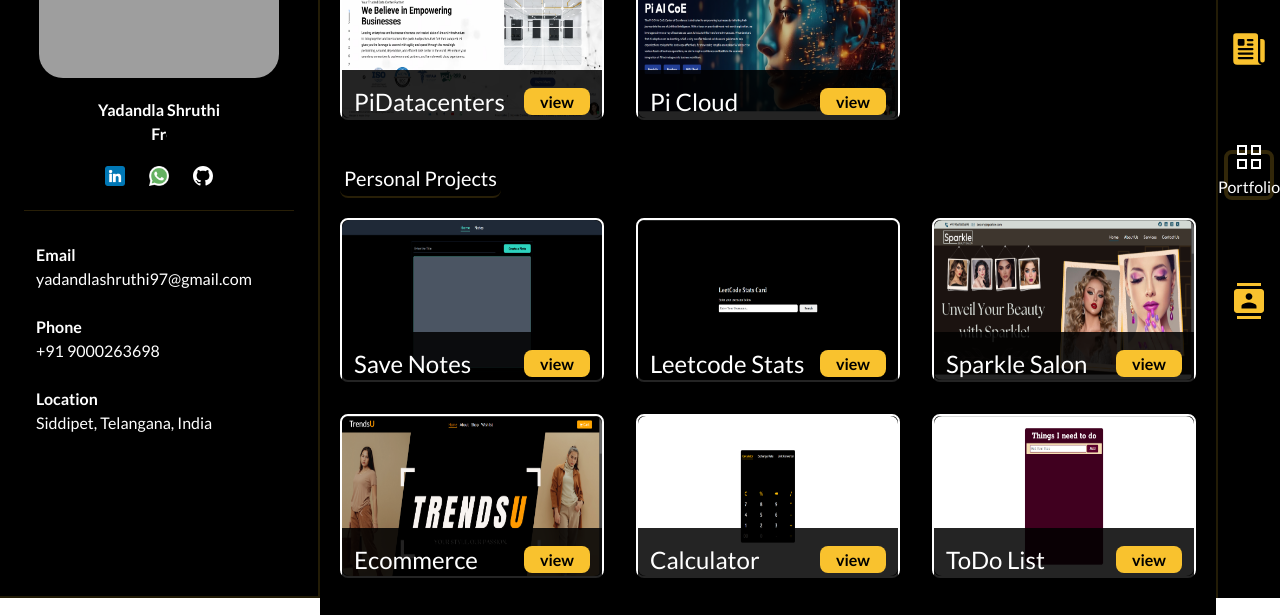
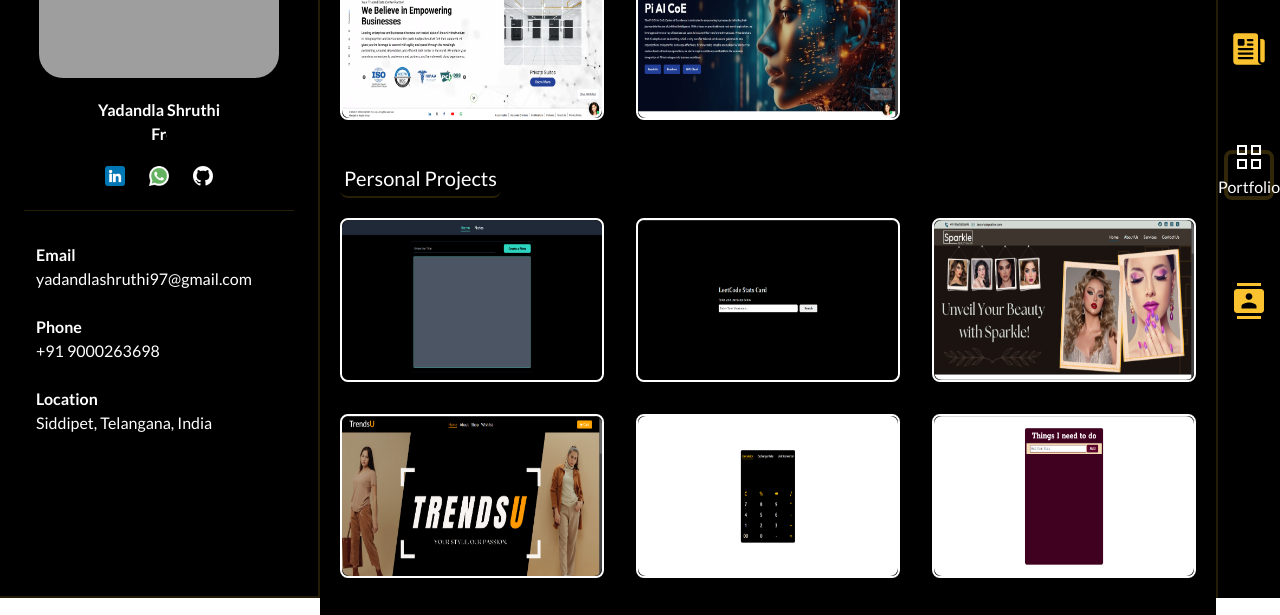
Before and after one commit to Yadandla/yadandla-shruthi, a React (Vite) app: page /portfolio in a window 1280 px wide. Shown: the part 202-817 px from the top of the page. Built offline with nearby package versions, Linux system fonts and the light colour scheme; grey boxes are pictures that could not be loaded; some icons are missing.

Commit message:
check responsive

```diff
--- a/src/components/Portfolio.jsx
+++ b/src/components/Portfolio.jsx
@@ -15,7 +15,7 @@ const Portfolio = () => {
                     <div className='relative group rounded-lg drop-shadow-2xl hover:drop-shadow-3xl md:border-2 max-sm:border-2 border-white'>
                         <div className='overflow-hidden w-full h-full rounded-lg'>
                             <img className='lg:w-96 lg:h-40 md:w-full md:h-44 scale-100 group-hover:scale-110 transition-all duration-700' src="/images/pidata.png" alt="profile" />
-                            <div className='bg-[#000000db] absolute left-0 top-0 overflow-hidden rounded-lg w-full h-full opacity-0 group-hover:opacity-100 scale-50 group-hover:scale-100 transition-all duration-700 group-hover:h-full z-[11] flex justify-center flex-col items-center gap-3 px-3 md:opacity-100 md:justify-between md:flex-row md:h-16 md:top-28 md:scale-100 md:rounded-t-none max-sm:opacity-100 max-sm:justify-between max-sm:flex-row max-sm:h-14 max-sm:top-28 max-sm:scale-100 max-sm:rounded-t-none'>
+                            <div className='bg-[#000000db] absolute left-0 lg:top-0 overflow-hidden lg:rounded-lg w-full h-full lg:opacity-0 lg:group-hover:opacity-100 lg:scale-50 lg:group-hover:scale-100 transition-all duration-700 lg:group-hover:h-full z-[11] flex lg:justify-center lg:flex-col items-center gap-3 px-3 md:opacity-100 md:justify-between md:flex-row md:h-16 md:top-28 md:scale-100 md:rounded-t-none max-sm:opacity-100 max-sm:justify-between max-sm:flex-row max-sm:h-14 max-sm:top-28 max-sm:scale-100 max-sm:rounded-t-none'>
                                 <h3 className='text-white text-2xl'>PiDatacenters</h3>
                                 <div>
                                     <a href="https://pidatacenters.com/" target='_blank' className='bg-text1 text-black hover:bg-black hover:text-white py-1 px-4 font-bold rounded-lg border-none outline-none cursor-pointer'>view</a>
@@ -29,7 +29,7 @@ const Portfolio = () => {
                     <div className='relative group rounded-lg drop-shadow-2xl hover:drop-shadow-3xl md:border-2 max-sm:border-2 border-white'>
                         <div className='overflow-hidden w-full h-full rounded-lg'>
                             <img className='lg:w-96 lg:h-40 md:w-full md:h-44 scale-100 group-hover:scale-110 transition-all duration-700' src="/images/picloud.png" alt="profile" />
-                            <div className='bg-[#000000db] absolute left-0 top-0 overflow-hidden rounded-lg w-full h-full opacity-0 group-hover:opacity-100 scale-50 group-hover:scale-100 transition-all duration-700 group-hover:h-full z-[11] flex justify-center flex-col items-center gap-3 px-3 md:opacity-100 md:justify-between md:flex-row md:h-16 md:top-28 md:scale-100 md:rounded-t-none max-sm:opacity-100 max-sm:justify-between max-sm:flex-row max-sm:h-14 max-sm:top-28 max-sm:scale-100 max-sm:rounded-t-none'>
+                            <div className='bg-[#000000db] absolute left-0 lg:top-0 overflow-hidden lg:rounded-lg w-full h-full lg:opacity-0 lg:group-hover:opacity-100 lg:scale-50 lg:group-hover:scale-100 transition-all duration-700 lg:group-hover:h-full z-[11] flex lg:justify-center lg:flex-col items-center gap-3 px-3 md:opacity-100 md:justify-between md:flex-row md:h-16 md:top-28 md:scale-100 md:rounded-t-none max-sm:opacity-100 max-sm:justify-between max-sm:flex-row max-sm:h-14 max-sm:top-28 max-sm:scale-100 max-sm:rounded-t-none'>
                                 <h3 className='text-white text-2xl'>Pi Cloud</h3>
                                 <div>
                                     <a href="https://picloud.ai/" target='_blank' className='bg-text1 text-black hover:bg-black hover:text-white py-1 px-4 font-bold rounded-lg border-none outline-none cursor-pointer'>view</a>
@@ -53,7 +53,7 @@ const Portfolio = () => {
                     <div className='relative group rounded-lg drop-shadow-2xl hover:drop-shadow-3xl md:border-2 max-sm:border-2 border-white'>
                         <div className='overflow-hidden w-full h-full rounded-lg'>
                             <img className='lg:w-96 lg:h-40 md:w-full md:h-44 scale-100 group-hover:scale-110 transition-all duration-700' src="/images/note-cards.png" alt="profile" />
-                            <div className='bg-[#000000db] absolute left-0 top-0 overflow-hidden rounded-lg w-full h-full opacity-0 group-hover:opacity-100 scale-50 group-hover:scale-100 transition-all duration-700 group-hover:h-full z-[11] flex justify-center flex-col items-center gap-3 px-3 md:opacity-100 md:justify-between md:flex-row md:h-16 md:top-28 md:scale-100 md:rounded-t-none max-sm:opacity-100 max-sm:justify-between max-sm:flex-row max-sm:h-14 max-sm:top-28 max-sm:scale-100 max-sm:rounded-t-none'>
+                            <div className='bg-[#000000db] absolute left-0 lg:top-0 overflow-hidden lg:rounded-lg w-full h-full lg:opacity-0 lg:group-hover:opacity-100 lg:scale-50 lg:group-hover:scale-100 transition-all duration-700 lg:group-hover:h-full z-[11] flex lg:justify-center lg:flex-col items-center gap-3 px-3 md:opacity-100 md:justify-between md:flex-row md:h-16 md:top-28 md:scale-100 md:rounded-t-none max-sm:opacity-100 max-sm:justify-between max-sm:flex-row max-sm:h-14 max-sm:top-28 max-sm:scale-100 max-sm:rounded-t-none'>
                                 <h3 className='text-white text-2xl'>Save Notes</h3>
                                 <div>
                                     <a href="https://save-notes-neon.vercel.app/" target="_blank" className='bg-text1 text-black hover:bg-black hover:text-white py-1 px-4 font-bold rounded-lg border-none outline-none cursor-pointer'>view</a>
@@ -67,7 +67,7 @@ const Portfolio = () => {
                     <div className='relative group rounded-lg drop-shadow-2xl hover:drop-shadow-3xl md:border-2 max-sm:border-2 border-white'>
                         <div className='overflow-hidden w-full h-full rounded-lg'>
                             <img className='lg:w-96 lg:h-40 md:w-full md:h-44 scale-100 group-hover:scale-110 transition-all duration-700' src="/images/leetcode.png" alt="profile" />
-                            <div className='bg-[#000000db] absolute left-0 top-0 overflow-hidden rounded-lg w-full h-full opacity-0 group-hover:opacity-100 scale-50 group-hover:scale-100 transition-all duration-700 group-hover:h-full z-[11] flex justify-center flex-col items-center gap-3 px-3 md:opacity-100 md:justify-between md:flex-row md:h-16 md:top-28 md:scale-100 md:rounded-t-none max-sm:opacity-100 max-sm:justify-between max-sm:flex-row max-sm:h-14 max-sm:top-28 max-sm:scale-100 max-sm:rounded-t-none'>
+                            <div className='bg-[#000000db] absolute left-0 lg:top-0 overflow-hidden lg:rounded-lg w-full h-full lg:opacity-0 lg:group-hover:opacity-100 lg:scale-50 lg:group-hover:scale-100 transition-all duration-700 lg:group-hover:h-full z-[11] flex lg:justify-center lg:flex-col items-center gap-3 px-3 md:opacity-100 md:justify-between md:flex-row md:h-16 md:top-28 md:scale-100 md:rounded-t-none max-sm:opacity-100 max-sm:justify-between max-sm:flex-row max-sm:h-14 max-sm:top-28 max-sm:scale-100 max-sm:rounded-t-none'>
                                 <h3 className='text-white text-2xl'>Leetcode Stats</h3>
                                 <div>
                                     <a href="https://leetcode-stats-card.vercel.app/" target="_blank" className='bg-text1 text-black hover:bg-black hover:text-white py-1 px-4 font-bold rounded-lg border-none outline-none cursor-pointer'>view</a>
@@ -81,7 +81,7 @@ const Portfolio = () => {
                     <div className='relative group rounded-lg drop-shadow-2xl hover:drop-shadow-3xl md:border-2 max-sm:border-2 border-white'>
                         <div className='overflow-hidden w-full h-full rounded-lg'>
                             <img className='lg:w-96 lg:h-40 md:w-full md:h-44 scale-100 group-hover:scale-110 transition-all duration-700' src="/images/sparkle.png" alt="profile" />
-                            <div className='bg-[#000000db] absolute left-0 top-0 overflow-hidden rounded-lg w-full h-full opacity-0 group-hover:opacity-100 scale-50 group-hover:scale-100 transition-all duration-700 group-hover:h-full z-[11] flex justify-center flex-col items-center gap-3 px-3 md:opacity-100 md:justify-between md:flex-row md:h-16 md:top-28 md:scale-100 md:rounded-t-none max-sm:opacity-100 max-sm:justify-between max-sm:flex-row max-sm:h-14 max-sm:top-28 max-sm:scale-100 max-sm:rounded-t-none'>
+                            <div className='bg-[#000000db] absolute left-0 lg:top-0 overflow-hidden lg:rounded-lg w-full h-full lg:opacity-0 lg:group-hover:opacity-100 lg:scale-50 lg:group-hover:scale-100 transition-all duration-700 lg:group-hover:h-full z-[11] flex lg:justify-center lg:flex-col items-center gap-3 px-3 md:opacity-100 md:justify-between md:flex-row md:h-16 md:top-28 md:scale-100 md:rounded-t-none max-sm:opacity-100 max-sm:justify-between max-sm:flex-row max-sm:h-14 max-sm:top-28 max-sm:scale-100 max-sm:rounded-t-none'>
                                 <h3 className='text-white text-2xl'>Sparkle Salon</h3>
                                 <div>
                                     <a href="https://yadandla.github.io/sparklesalon/" target="_blank" className='bg-text1 text-black hover:bg-black hover:text-white py-1 px-4 font-bold rounded-lg border-none outline-none cursor-pointer'>view</a>
@@ -95,7 +95,7 @@ const Portfolio = () => {
                     <div className='relative group rounded-lg drop-shadow-2xl hover:drop-shadow-3xl md:border-2 max-sm:border-2 border-white'>
                         <div className='overflow-hidden w-full h-full rounded-lg'>
                             <img className='lg:w-96 lg:h-40 md:w-full md:h-44 scale-100 group-hover:scale-110 transition-all duration-700' src="/images/trendsu.png" alt="profile" />
-                            <div className='bg-[#000000db] absolute left-0 top-0 overflow-hidden rounded-lg w-full h-full opacity-0 group-hover:opacity-100 scale-50 group-hover:scale-100 transition-all duration-700 group-hover:h-full z-[11] flex justify-center flex-col items-center gap-3 px-3 md:opacity-100 md:justify-between md:flex-row md:h-16 md:top-28 md:scale-100 md:rounded-t-none max-sm:opacity-100 max-sm:justify-between max-sm:flex-row max-sm:h-14 max-sm:top-28 max-sm:scale-100 max-sm:rounded-t-none'>
+                            <div className='bg-[#000000db] absolute left-0 lg:top-0 overflow-hidden lg:rounded-lg w-full h-full lg:opacity-0 lg:group-hover:opacity-100 lg:scale-50 lg:group-hover:scale-100 transition-all duration-700 lg:group-hover:h-full z-[11] flex lg:justify-center lg:flex-col items-center gap-3 px-3 md:opacity-100 md:justify-between md:flex-row md:h-16 md:top-28 md:scale-100 md:rounded-t-none max-sm:opacity-100 max-sm:justify-between max-sm:flex-row max-sm:h-14 max-sm:top-28 max-sm:scale-100 max-sm:rounded-t-none'>
                                 <h3 className='text-white text-2xl'>Ecommerce</h3>
                                 <div>
                                     <a href="https://yadandla.github.io/shopping-site/" target="_blank" className='bg-text1 text-black hover:bg-black hover:text-white py-1 px-4 font-bold rounded-lg border-none outline-none cursor-pointer'>view</a>
@@ -109,7 +109,7 @@ const Portfolio = () => {
                     <div className='relative group rounded-lg drop-shadow-2xl hover:drop-shadow-3xl md:border-2 max-sm:border-2 border-white'>
                         <div className='overflow-hidden w-full h-full rounded-lg'>
                             <img className='lg:w-96 lg:h-40 md:w-full md:h-44 scale-100 group-hover:scale-110 transition-all duration-700' src="/images/calculator.png" alt="profile" />
-                            <div className='bg-[#000000db] absolute left-0 top-0 overflow-hidden rounded-lg w-full h-full opacity-0 group-hover:opacity-100 scale-50 group-hover:scale-100 transition-all duration-700 group-hover:h-full z-[11] flex justify-center flex-col items-center gap-3 px-3 md:opacity-100 md:justify-between md:flex-row md:h-16 md:top-28 md:scale-100 md:rounded-t-none max-sm:opacity-100 max-sm:justify-between max-sm:flex-row max-sm:h-14 max-sm:top-28 max-sm:scale-100 max-sm:rounded-t-none'>
+                            <div className='bg-[#000000db] absolute left-0 lg:top-0 overflow-hidden lg:rounded-lg w-full h-full lg:opacity-0 lg:group-hover:opacity-100 lg:scale-50 lg:group-hover:scale-100 transition-all duration-700 lg:group-hover:h-full z-[11] flex lg:justify-center lg:flex-col items-center gap-3 px-3 md:opacity-100 md:justify-between md:flex-row md:h-16 md:top-28 md:scale-100 md:rounded-t-none max-sm:opacity-100 max-sm:justify-between max-sm:flex-row max-sm:h-14 max-sm:top-28 max-sm:scale-100 max-sm:rounded-t-none'>
                                 <h3 className='text-white text-2xl'>Calculator</h3>
                                 <div>
                                     <a href="https://yadandla.github.io/simple-calculator/" target="_blank" className='bg-text1 text-black hover:bg-black hover:text-white py-1 px-4 font-bold rounded-lg border-none outline-none cursor-pointer'>view</a>
@@ -123,7 +123,7 @@ const Portfolio = () => {
                     <div className='relative group rounded-lg drop-shadow-2xl hover:drop-shadow-3xl md:border-2 max-sm:border-2 border-white'>
                         <div className='overflow-hidden w-full h-full rounded-lg'>
                             <img className='lg:w-96 lg:h-40 md:w-full md:h-44 scale-100 group-hover:scale-110 transition-all duration-700' src="/images/todo-list.png" alt="profile" />
-                            <div className='bg-[#000000db] absolute left-0 top-0 overflow-hidden rounded-lg w-full h-full opacity-0 group-hover:opacity-100 scale-50 group-hover:scale-100 transition-all duration-700 group-hover:h-full z-[11] flex justify-center flex-col items-center gap-3 px-3 md:opacity-100 md:justify-between md:flex-row md:h-16 md:top-28 md:scale-100 md:rounded-t-none max-sm:opacity-100 max-sm:justify-between max-sm:flex-row max-sm:h-14 max-sm:top-28 max-sm:scale-100 max-sm:rounded-t-none'>
+                            <div className='bg-[#000000db] absolute left-0 lg:top-0 overflow-hidden lg:rounded-lg w-full h-full lg:opacity-0 lg:group-hover:opacity-100 lg:scale-50 lg:group-hover:scale-100 transition-all duration-700 lg:group-hover:h-full z-[11] flex lg:justify-center lg:flex-col items-center gap-3 px-3 md:opacity-100 md:justify-between md:flex-row md:h-16 md:top-28 md:scale-100 md:rounded-t-none max-sm:opacity-100 max-sm:justify-between max-sm:flex-row max-sm:h-14 max-sm:top-28 max-sm:scale-100 max-sm:rounded-t-none'>
                                 <h3 className='text-white text-2xl'>ToDo List</h3>
                                 <div>
                                     {/* <button className='bg-text1 text-black hover:bg-black hover:text-white py-1 px-4 font-bold rounded-lg border-none outline-none cursor-pointer'>Description</button> */}
```
